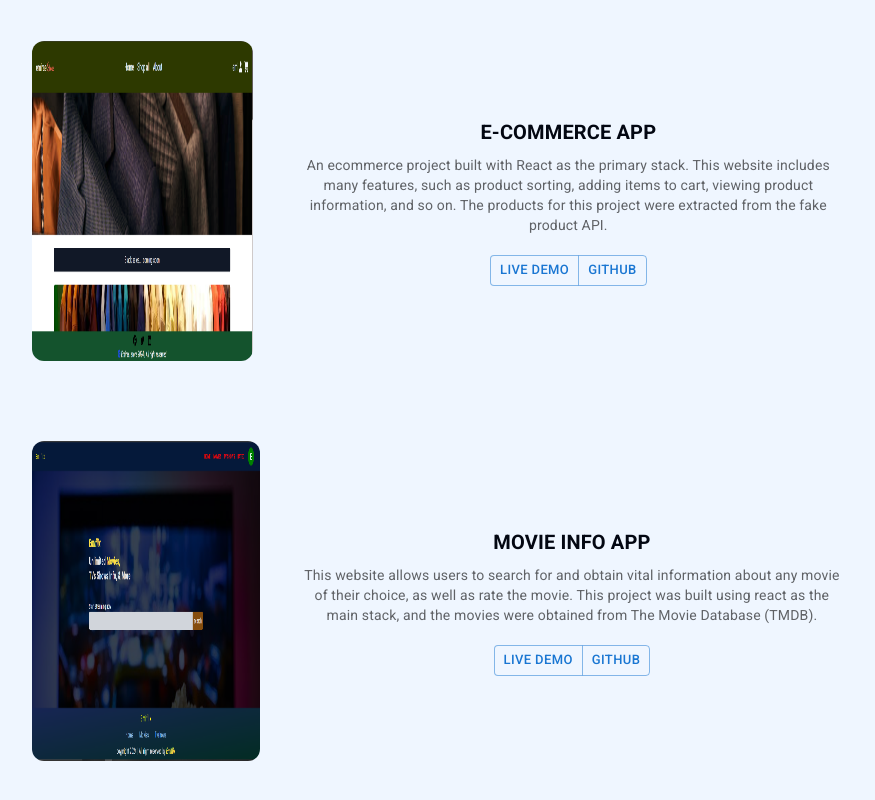
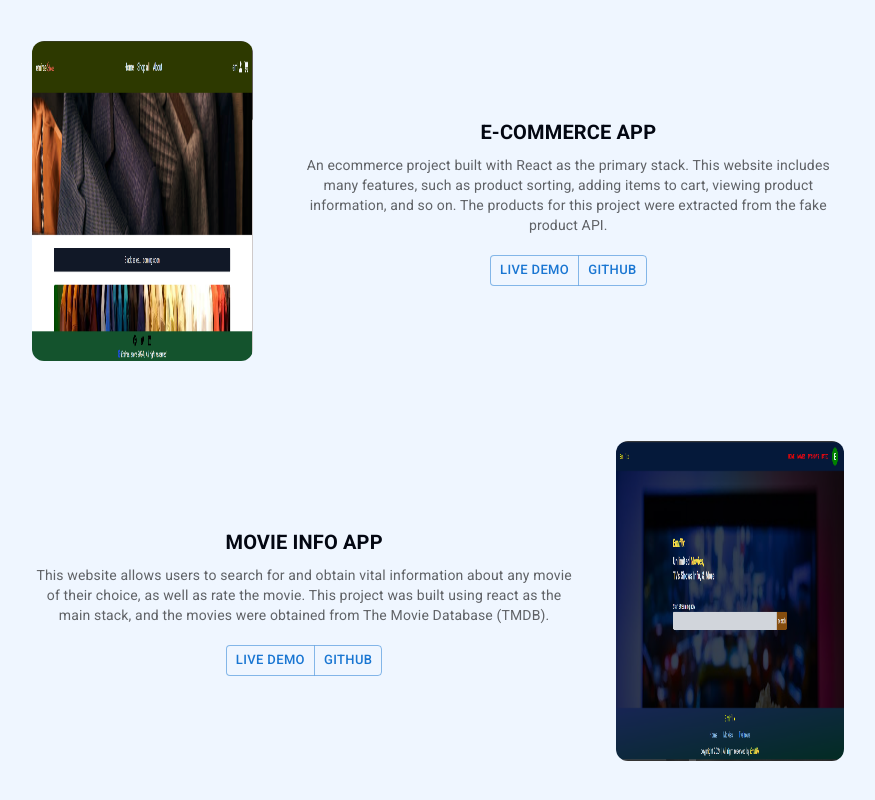
Before and after one commit to Emiraell/my_portfolio, a React (Vite) app: page / in a window 1280 px wide. Shown: the part 1974-2774 px from the top of the page, without its empty margins (202-1077 px from the left). Built offline with nearby package versions, Linux system fonts and the light colour scheme.

Commit message:
add: change hero image

```diff
--- a/src/pages/sections/Hero.tsx
+++ b/src/pages/sections/Hero.tsx
@@ -2,7 +2,7 @@ import { IconButton } from "@mui/material";
 import { motion } from "framer-motion";
 import LinkedInIcon from "@mui/icons-material/LinkedIn";
 import GitHubIcon from "@mui/icons-material/GitHub";
-import emirael from "../../assets/emirael.jpg";
+import emirael from "../../assets/emira.jpg";
 export default function Hero() {
   return (
     <div
--- a/src/pages/sections/contact/Contact.tsx
+++ b/src/pages/sections/contact/Contact.tsx
@@ -4,7 +4,7 @@ export default function Contact() {
   return (
     // contact details
     <div
-      className="text-center py-20 lg:w-96 m-auto lg:m-0 md:w-[70%] w-[90%]"
+      className="text-center py-20  m-auto md:w-[70%] w-[90%] lg:w-full"
       id="contact bg-gray-50"
     >
       <div>
--- a/src/pages/sections/contact/Form.tsx
+++ b/src/pages/sections/contact/Form.tsx
@@ -46,7 +46,7 @@ export default function ContactForm() {
       });
   };
   return (
-    <form onSubmit={handleSubmit(submit)}>
+    <form onSubmit={handleSubmit(submit)} className="w-96">
       <p className="text-lg mt-10 font-bold lg:hidden">Get in touch</p>
 
       {/* name feild */}
@@ -89,7 +89,8 @@ export default function ContactForm() {
 
       {/* send button */}
       <button
-        className=" bg-orange-500 py-2 rounded-md w-full mt-2"
+        className=" bg-orange-500 py-2 rounded-md w-full mt-2 hover:bg-gray-950
+         hover:text-orange-500 transition-all duration-200 ease-linear"
         type="submit"
       >
         Send
--- a/src/pages/sections/projects/Projects.tsx
+++ b/src/pages/sections/projects/Projects.tsx
@@ -62,9 +62,13 @@ export default function Projects() {
       <p className="text-blue-600 uppercase font-bold underline">Projects</p>
       <div className="mx-4 my-5">
         {/* project listing */}
-        {projects.map((project: Project) => (
-          <SingleProject project={project} key={project.title} />
-        ))}
+        {projects.map((project: Project, index: number) =>
+          index === 1 || index === 3 ? (
+            <SingleProject project={project} key={project.title} odd={true} />
+          ) : (
+            <SingleProject project={project} odd={false} />
+          )
+        )}
       </div>
     </div>
   );
--- a/src/pages/sections/projects/SingleProject.tsx
+++ b/src/pages/sections/projects/SingleProject.tsx
@@ -5,8 +5,9 @@ import { Button, ButtonGroup, Typography } from "@mui/material";
 // received project props
 interface ProjectProps {
   project: Project;
+  odd: boolean;
 }
-export default function SingleProject({ project }: ProjectProps) {
+export default function SingleProject({ project, odd }: ProjectProps) {
   return (
     // single project
     <>
@@ -18,7 +19,7 @@ export default function SingleProject({ project }: ProjectProps) {
         key={project.title}
         className="lg:flex m-auto lg:w-[65%] gap-10 py-10 items-center md:w-[80%]"
       >
-        <div className="lg:w-[80%] h-[40vh] m-auto">
+        <div className={`lg:w-[80%] h-[40vh] m-auto lg:${odd && "hidden"}`}>
           <img
             src={project.image}
             alt=""
@@ -59,6 +60,13 @@ export default function SingleProject({ project }: ProjectProps) {
             </Button>
           </ButtonGroup>
         </div>
+        <div className={`lg:w-[80%] h-[40vh] m-auto lg:${!odd && "hidden"}`}>
+          <img
+            src={project.image}
+            alt=""
+            className="object-fill h-full w-full rounded-xl"
+          />
+        </div>
       </motion.div>
     </>
   );
```
Also changed, not shown: src/assets/emira.jpg (added), src/assets/emirae.jpg (added).
